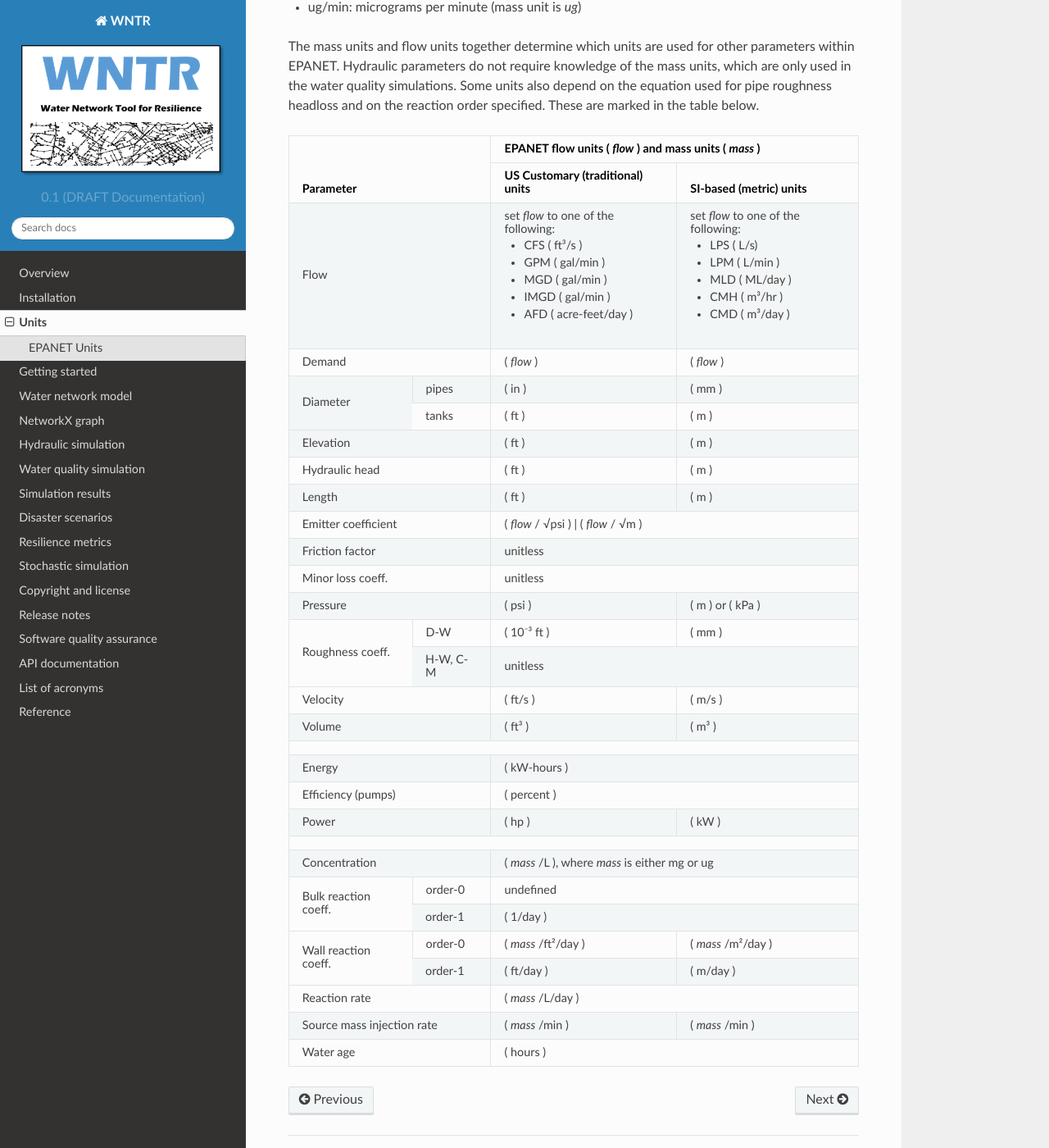
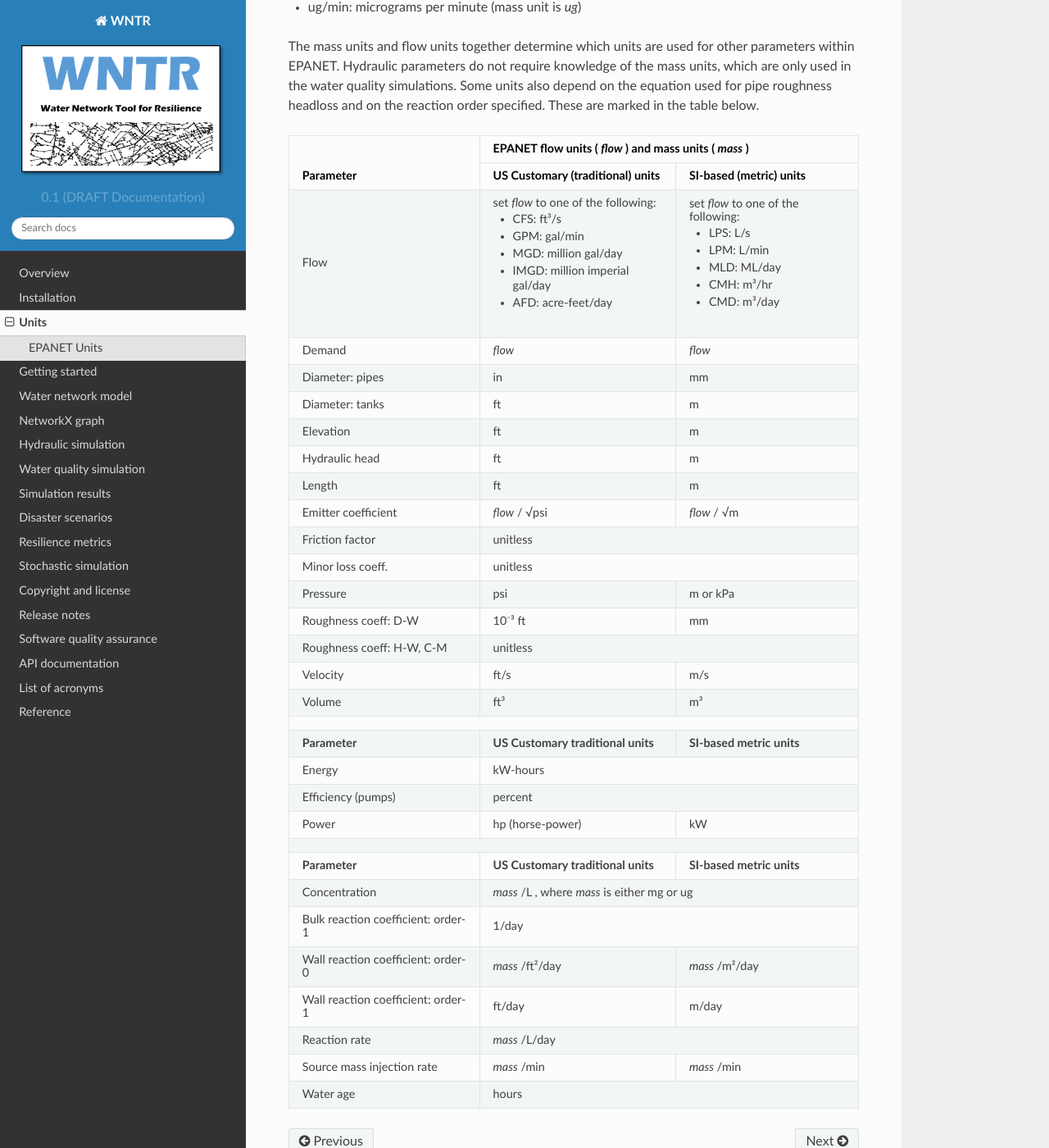
Before and after one commit to USEPA/WNTR, a Sphinx documentation site: the page built from documentation/units.rst, in a window 1280 px wide and 1400 px high, scrolled down 1472 px. Shown: the whole window at 82% size. Built offline with Sphinx 7.4.7 and the Read the Docs theme 2.0.0, drawn with Linux system fonts in a browser that asks for light colours.

Commit message:
Update to units documentation

```diff
--- a/documentation/units.rst
+++ b/documentation/units.rst
@@ -68,66 +68,72 @@
 +======================+=====================================+====================================+
 | Flow                 | set *flow* to one of the following: | set *flow* to one of the following:|
 |                      |                                     |                                    |
-|                      | - CFS ( ft³/s )                     | - LPS ( L/s)                       |
-|                      | - GPM ( gal/min )                   | - LPM ( L/min )                    |
-|                      | - MGD ( gal/min )                   | - MLD ( ML/day )                   |
-|                      | - IMGD ( gal/min )                  | - CMH ( m³/hr )                    |
-|                      | - AFD ( acre-feet/day )             | - CMD ( m³/day )                   |
+|                      | - CFS: ft³/s                        | - LPS: L/s                         |
+|                      | - GPM: gal/min                      | - LPM: L/min                       |
+|                      | - MGD: million gal/day              | - MLD: ML/day                      |
+|                      | - IMGD: million imperial gal/day    | - CMH: m³/hr                       |
+|                      | - AFD: acre-feet/day                | - CMD: m³/day                      |
 +----------------------+-------------------------------------+------------------------------------+
-| Demand               | ( *flow* )                          | ( *flow* )                         |
-+----------+-----------+-------------------------------------+------------------------------------+
-| Diameter | pipes     | ( in )                              | ( mm )                             |
-|          +-----------+-------------------------------------+------------------------------------+
-|          | tanks     | ( ft )                              | ( m )                              |
-+----------+-----------+-------------------------------------+------------------------------------+
-| Elevation            | ( ft )                              | ( m )                              |
+| Demand               |   *flow*                            |   *flow*                           |
 +----------------------+-------------------------------------+------------------------------------+
-| Hydraulic head       | ( ft )                              | ( m )                              |
+| Diameter: pipes      |   in                                |   mm                               |
 +----------------------+-------------------------------------+------------------------------------+
-| Length               | ( ft )                              | ( m )                              |
+| Diameter: tanks      |   ft                                |   m                                |
 +----------------------+-------------------------------------+------------------------------------+
-| Emitter coefficient  | ( *flow* / √psi )                   | ( *flow* / √m )                    |
-+----------------------+--------------------------------------------------------------------------+
+| Elevation            |   ft                                |   m                                |
++----------------------+-------------------------------------+------------------------------------+
+| Hydraulic head       |   ft                                |   m                                |
++----------------------+-------------------------------------+------------------------------------+
+| Length               |   ft                                |   m                                |
++----------------------+-------------------------------------+------------------------------------+
+| Emitter coefficient  |   *flow* / √psi                     |  *flow* / √m                       |
++----------------------+-------------------------------------+------------------------------------+
 | Friction factor      | unitless                                                                 |
 +----------------------+--------------------------------------------------------------------------+
 | Minor loss           | unitless                                                                 |
 | coeff.               |                                                                          |
 +----------------------+-------------------------------------+------------------------------------+
-| Pressure             | ( psi )                             | ( m ) or ( kPa )                   |
-+-----------+----------+-------------------------------------+------------------------------------+
-| Roughness | D-W      | ( 10⁻³ ft )                         | ( mm )                             |
-| coeff.    |          |                                     |                                    |
-|           +----------+-------------------------------------+------------------------------------+
-|           | H-W, C-M | unitless                                                                 |
-+-----------+----------+-------------------------------------+------------------------------------+
-| Velocity             | ( ft/s )                            | ( m/s )                            |
+| Pressure             |   psi                               |   m   or   kPa                     |
 +----------------------+-------------------------------------+------------------------------------+
-| Volume               | ( ft³ )                             | ( m³ )                             |
+| Roughness coeff:     |   10⁻³ ft                           |   mm                               |
+| D-W                  |                                     |                                    |
++----------------------+-------------------------------------+------------------------------------+
+| Roughness coeff:     | unitless                                                                 |
+| H-W, C-M             |                                                                          |
++----------------------+-------------------------------------+------------------------------------+
+| Velocity             |   ft/s                              |   m/s                              |
++----------------------+-------------------------------------+------------------------------------+
+| Volume               |   ft³                               |   m³                               |
 +----------------------+-------------------------------------+------------------------------------+
 |                                                                                                 |
 +----------------------+-------------------------------------+------------------------------------+
-| Energy               | ( kW-hours )                                                             |
+| **Parameter**        | **US Customary traditional units**  | **SI-based metric units**          |
++----------------------+-------------------------------------+------------------------------------+
+| Energy               |   kW-hours                                                               |
 +----------------------+--------------------------------------------------------------------------+
-| Efficiency (pumps)   | ( percent )                                                              |
+| Efficiency (pumps)   |   percent                                                                |
 +----------------------+-------------------------------------+------------------------------------+
-| Power                | ( hp )                              | ( kW )                             |
+| Power                |   hp (horse-power)                  |   kW                               |
 +----------------------+-------------------------------------+------------------------------------+
 |                                                                                                 |
 +----------------------+-------------------------------------+------------------------------------+
-| Concentration        | ( *mass* /L ), where *mass*  is either mg or ug                          |
-+----------+-----------+--------------------------------------------------------------------------+
-| Bulk     | order-0   | undefined                                                                |
-| reaction +-----------+--------------------------------------------------------------------------+
-| coeff.   | order-1   | ( 1/day )                                                                |
-+----------+-----------+-------------------------------------+------------------------------------+
-| Wall     | order-0   | ( *mass* /ft²/day )                 | ( *mass* /m²/day )                 |
-| reaction +-----------+-------------------------------------+------------------------------------+
-| coeff.   | order-1   | ( ft/day )                          | ( m/day )                          |
-+----------+-----------+-------------------------------------+------------------------------------+
-| Reaction rate        | ( *mass* /L/day )                                                        |
+| **Parameter**        | **US Customary traditional units**  | **SI-based metric units**          |
 +----------------------+-------------------------------------+------------------------------------+
-| Source mass          | ( *mass* /min )                     | ( *mass* /min )                    |
+| Concentration        |   *mass* /L ,  where *mass*  is either mg or ug                          |
++----------------------+--------------------------------------------------------------------------+
+| Bulk reaction        |   1/day                                                                  |
+| coefficient: order-1 |                                                                          |
++----------------------+-------------------------------------+------------------------------------+
+| Wall reaction        |   *mass* /ft²/day                   |   *mass* /m²/day                   |
+| coefficient: order-0 |                                     |                                    |
++----------------------+-------------------------------------+------------------------------------+
+| Wall reaction        |   ft/day                            |   m/day                            |
+| coefficient: order-1 |                                     |                                    |
++----------------------+-------------------------------------+------------------------------------+
+| Reaction rate        |   *mass* /L/day                                                          |
++----------------------+-------------------------------------+------------------------------------+
+| Source mass          |   *mass* /min                       |   *mass* /min                      |
 | injection rate       |                                     |                                    |
 +----------------------+-------------------------------------+------------------------------------+
-| Water age            | ( hours )                                                                |
+| Water age            |   hours                                                                  |
 +----------------------+--------------------------------------------------------------------------+
```
